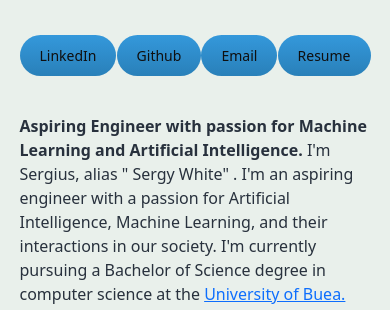
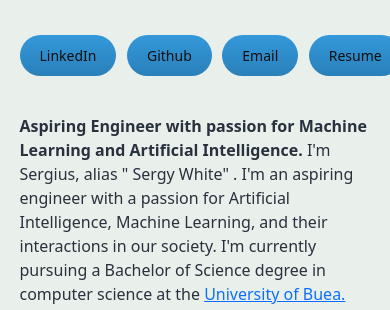
Before and after one commit to Sergius-Nyah/Sergius-Nyah.github.io, a plain HTML site: page index.html in a window 390 px wide. Shown: the part 534-844 px from the top of the page. Drawn offline with nearby package versions, Linux system fonts and the light colour scheme.

Commit message:
Update index.css

```diff
--- a/index.css
+++ b/index.css
@@ -61,7 +61,7 @@
         margin-bottom: -30%;
      }
      a .one, .two, .three, .four{
-        margin-left: 0%;
+        margin-left: 3%;
      }
 
   }
```
